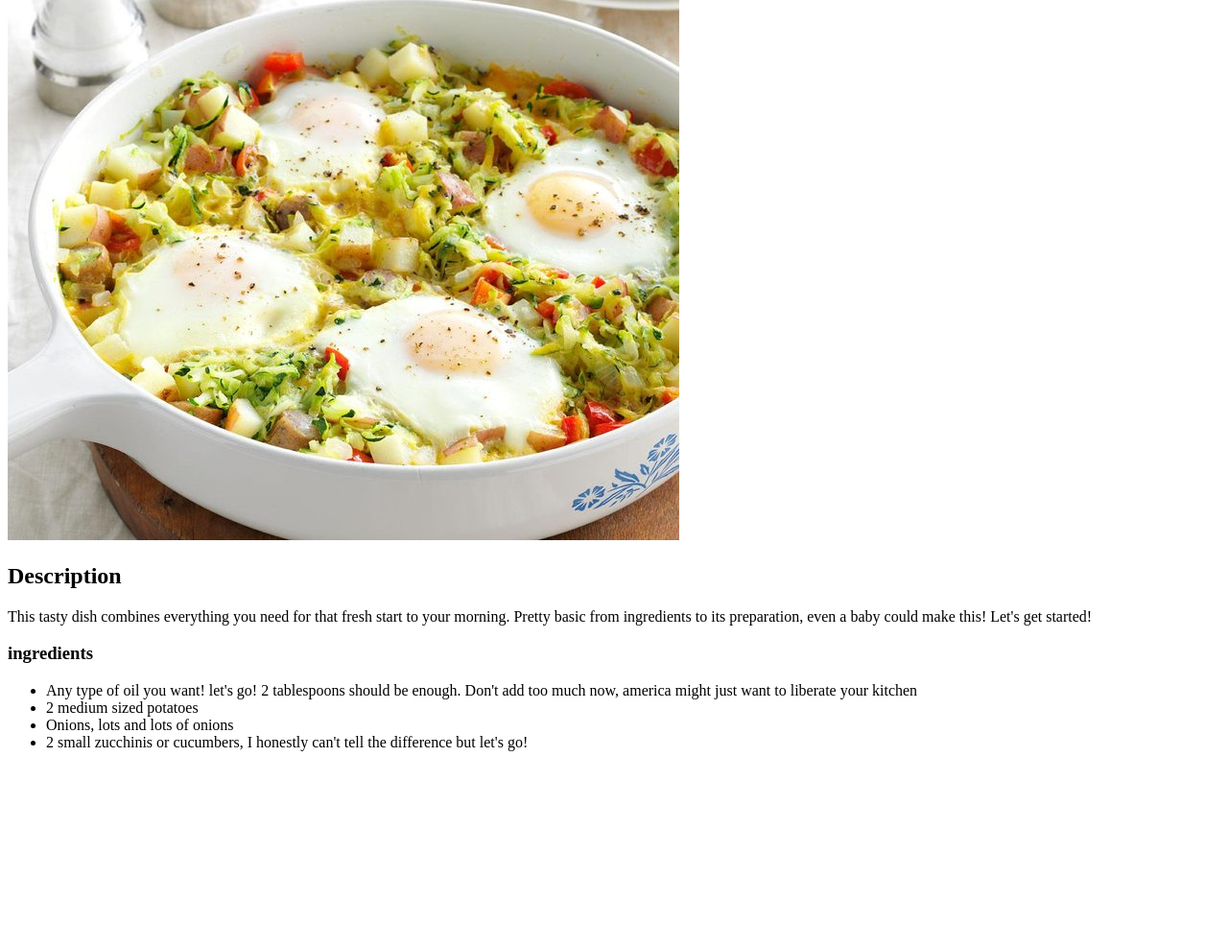
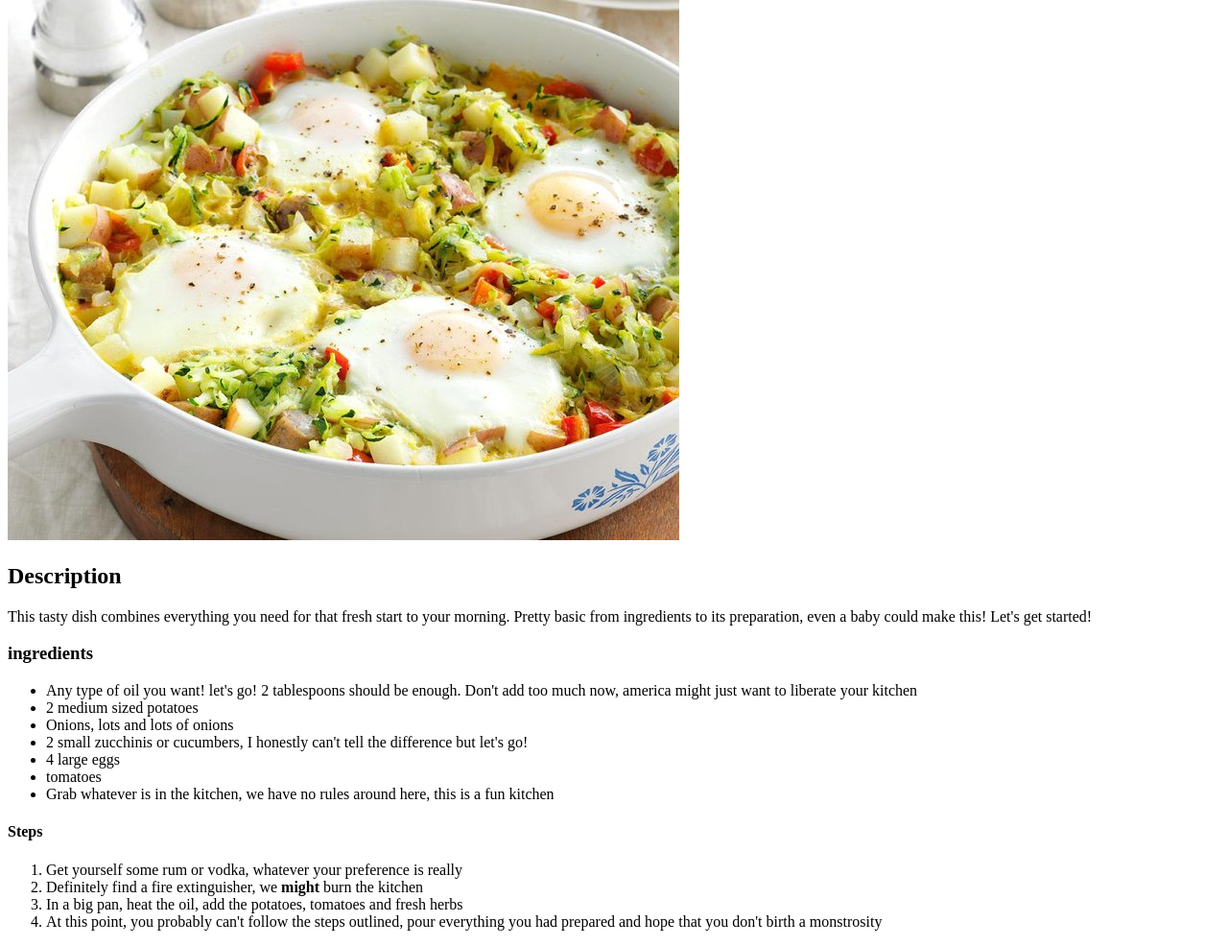
Before and after one commit to Wakuyela/odin-recipes, a plain HTML site: page recipes/zucchini-egg.html in a window 1280 px wide. Shown: the part 217-1203 px from the top of the page at 96% size. Before the commit the page ends 1016 px from the top, so only its background shows below. Drawn offline with Linux system fonts and the light colour scheme.

Commit message:
added new pages and images

```diff
--- a/recipes/zucchini-egg.html
+++ b/recipes/zucchini-egg.html
@@ -15,6 +15,17 @@
             <li> 2 medium sized potatoes</li>
             <li>Onions, lots and lots of onions</li>
             <li> 2 small zucchinis or cucumbers, I honestly can't tell the difference but let's go!</li>
+            <li>4 large eggs</li>
+            <li>tomatoes</li>
+            <li>Grab whatever is in the kitchen, we have no rules around here, this is a fun kitchen</li>
         </ul>
+        <h4>Steps</h4>
+        <ol>
+            <li>Get yourself some rum or vodka, whatever your preference is really</li>
+            <li>Definitely find a fire extinguisher, we <strong>might</strong> burn the kitchen</li>
+            <li> In a big pan, heat the oil, add the potatoes, tomatoes and fresh herbs</li>
+            <li> At this point, you probably can't follow the steps outlined, pour everything you had prepared and hope that you don't birth a monstrosity</li>
+
+            </ol>
     </body>
 </html>
```
Also changed, not shown: index.html (+8 -2 lines), img/brunch.jpg (added), img/italian.jpg (added), img/kitchen.jpeg (added), recipes/brunch.html (added), recipes/italian.html (added).
